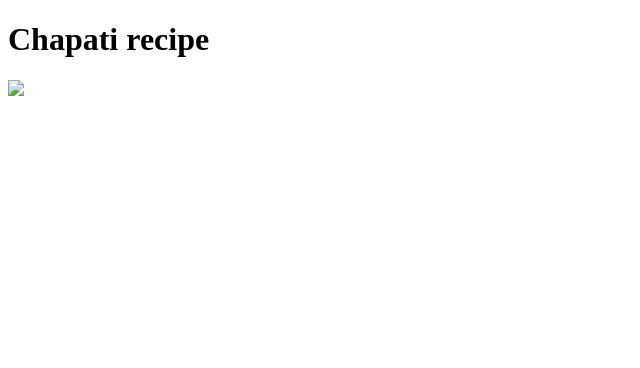
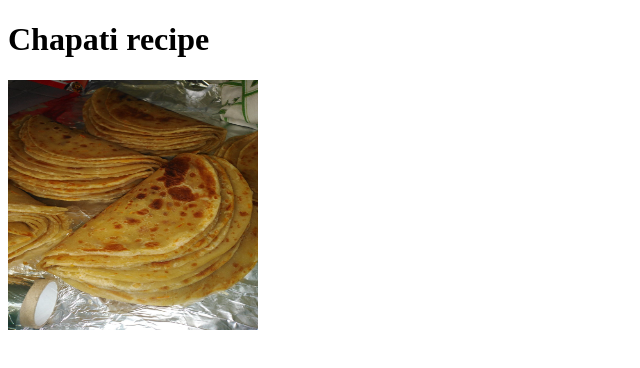
Before and after one commit to Maaxboon/odin-recipes, a plain HTML site: page recipes/chapati.html in a window 1280 px wide. Shown: the whole page, without its empty margins (0-640 px from the left). Drawn offline with Linux system fonts and the light colour scheme.

Commit message:
Added images to the files

```diff
--- a/recipes/chapati.html
+++ b/recipes/chapati.html
@@ -6,7 +6,7 @@
     </head>
     <body>
         <h1>Chapati recipe</h1>
-        <img src="./images/chapo.png">
+    <img src="chapo.jpg" height="250" width="250">
         <P></P>
     </body>
 </html>
```
Also changed, not shown: recipes/beef.jpg (added), recipes/chapo.jpg (added), recipes/potato.png (added).
